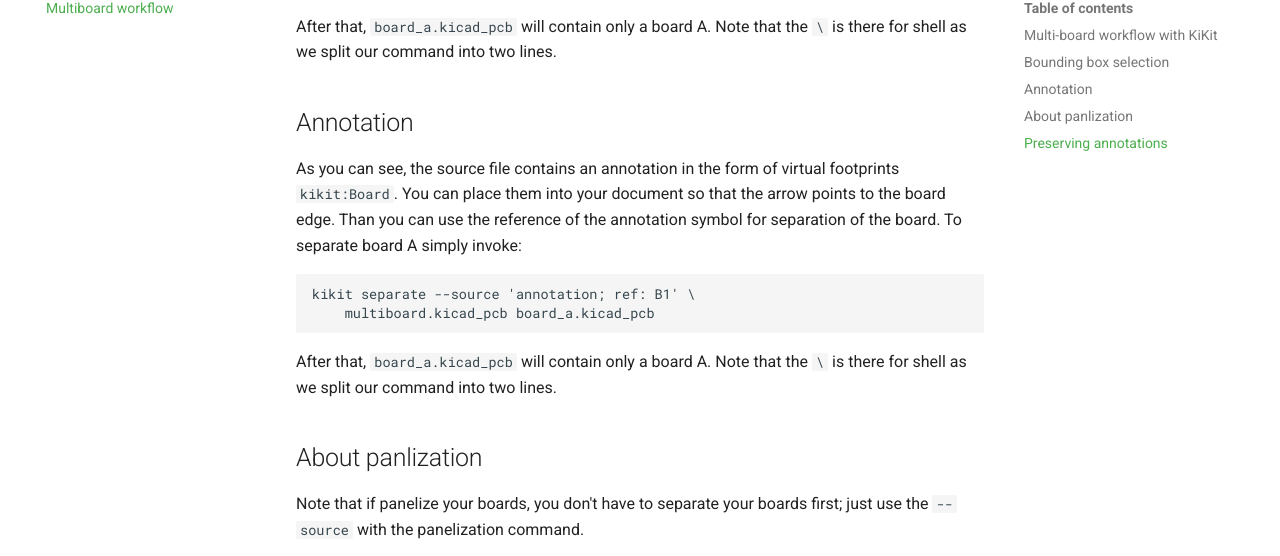
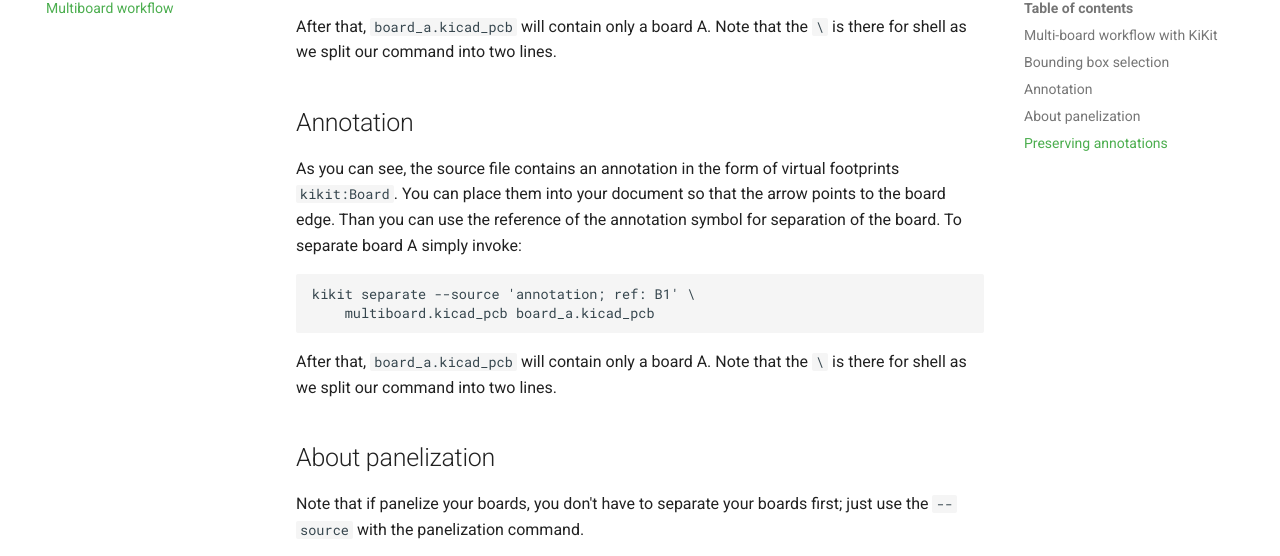
Before and after one commit to yaqwsx/KiKit, an MkDocs documentation site: the page built from docs/multiboard.md, in a window 1280 px wide and 900 px high, scrolled down 1591 px. Shown: the part 121-677 px from the top of the window. Built offline with MkDocs 1.6.1 and Material for MkDocs 9.7.7, drawn with Linux system fonts in a browser that asks for light colours; comment, search, counter and statistics services are not loaded; the version menu is left out.

Commit message:
Update multiboard.md

```diff
--- a/docs/multiboard.md
+++ b/docs/multiboard.md
@@ -68,7 +68,7 @@ kikit separate --source 'annotation; ref: B1' \
 After that, `board_a.kicad_pcb` will contain only a board A. Note that the `\`
 is there for shell as we split our command into two lines.
 
-## About panlization
+## About panelization
 
 Note that if panelize your boards, you don't have to separate your boards first;
 just use the `--source` with the panelization command.
```
